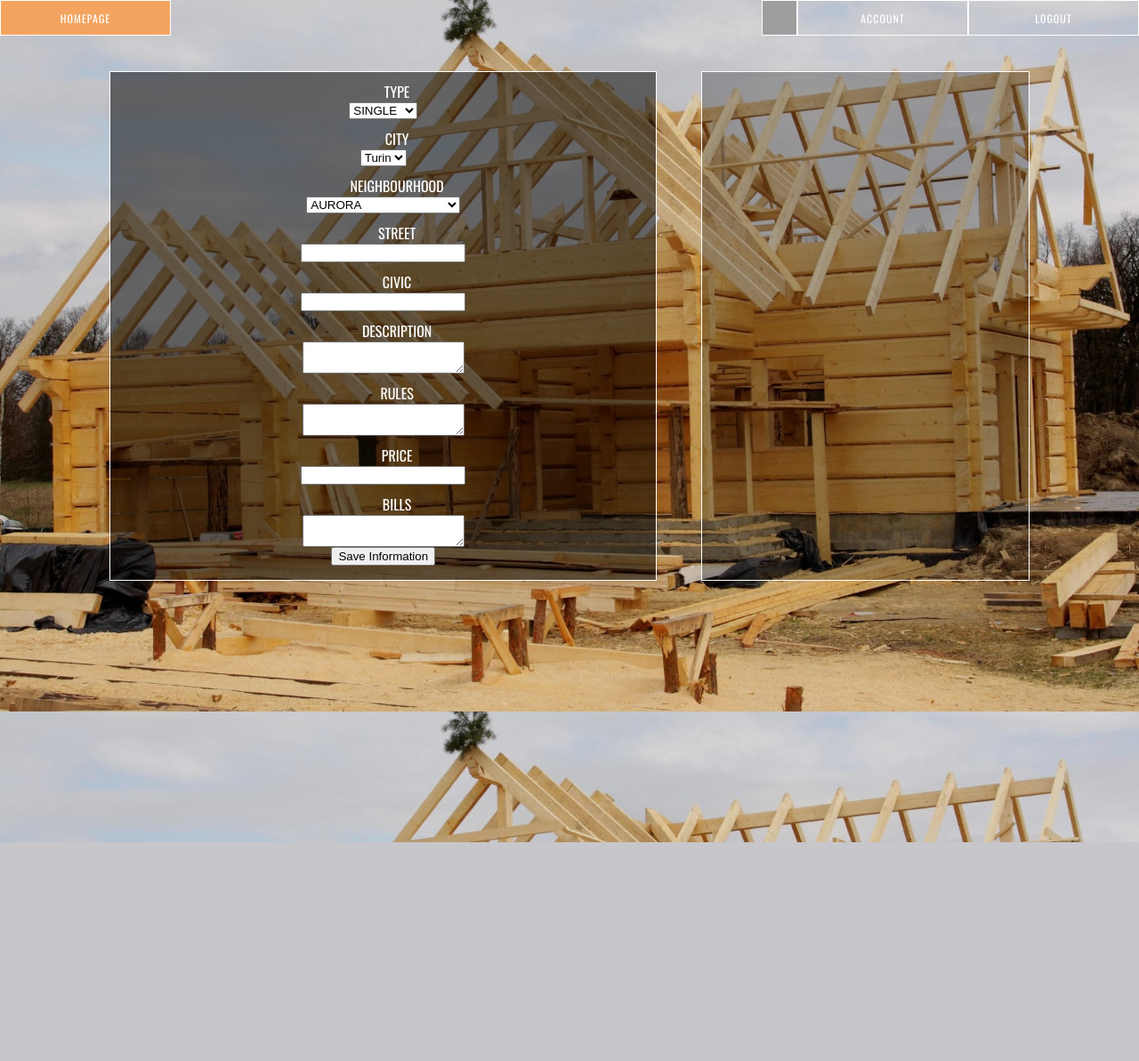
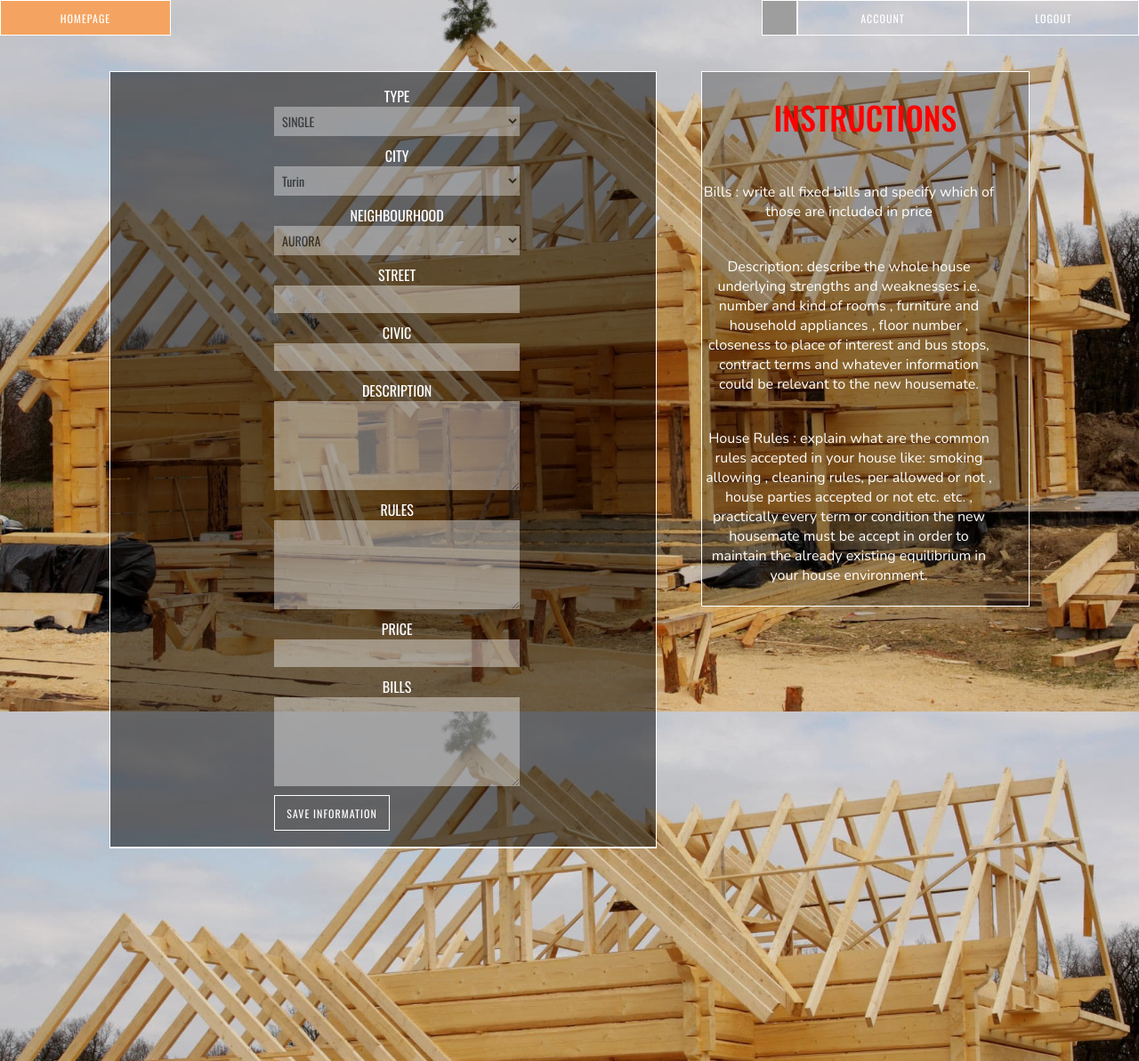
Before and after one commit to matte-trip/stairs, a Flask app: page /house_creation in a window 1280 px wide. Shown: the top 1193 px of the page at 89% size. Before the commit the page ends 947 px from the top, so only its background shows below. Run offline with Flask 2, Linux system fonts and the light colour scheme; a user stored in the database is signed in; some libraries are stand-ins or nearby versions; grey boxes are pictures that could not be loaded.

Commit message:
house creation final

```diff
--- a/templates/house_creation.html
+++ b/templates/house_creation.html
@@ -43,8 +43,10 @@
             font-family: 'Nunito', sans-serif;
             color: white;
             font-size: 16px;
-            font-weight: 400;
+            width: 90%;
         }
+
+
 
         label {
             font-family: "Oswald", sans-serif;
@@ -136,30 +138,27 @@
         }
 
 
-        .listing .listing--header {
+        .listing  {
             min-height: 150px;
             width: 100%;
             overflow: hidden;
-            max-height: 500px;
+
         }
 
         .listing .listing--header img {
             max-width: 100%;
         }
 
-        .slideshow_image {
-            width: 100%;
-            height: 500px;
-        }
 
-        .listing .listing--title {
+
+        .listing  {
             font-size: .9em;
             padding: 5px 0 2.5px;
             margin: 0;
             position: relative;
         }
 
-        .listing .listing--title:after {
+        .listing {
             position: relative;
             display: block;
             border-bottom: 1px solid white;
@@ -168,21 +167,14 @@
             padding: 2.5px 0;
         }
 
-        .listing .listing--sub {
+        .listing {
             font-size: .8em;
             padding: 5px 0;
         }
 
 
+
         .listing--amens {
-            display: flex;
-            flex-wrap: wrap;
-            background: linear-gradient(to left, #eea849, #f46b45);
-            opacity: 0.8;
-            padding: 10px;
-        }
-
-        .listing--amens .amen {
             margin: 5px;
             font-family: 'Nunito', sans-serif;
             color: white;
@@ -190,91 +182,79 @@
             font-weight: 400;
         }
 
-        /* Slideshow container */
-        .slideshow-container {
-            max-width: 1000px;
-            position: relative;
-            margin: auto;
-        }
-
-        /* Hide the images by default */
-        .mySlides {
-            display: none;
-        }
-
-        /* Next & previous buttons */
-        .prev, .next {
-            cursor: pointer;
-            position: absolute;
-            top: 50%;
-            right: 95%;
-            width: auto;
-            margin-top: -22px;
-            padding: 16px;
-            color: white;
-            font-weight: bold;
-            font-size: 18px;
-            transition: 0.25s ease;
-        }
-
-        /* Position the "next button" to the right */
-        .next {
-            right: 0;
-            border-radius: 3px 0 0 3px;
-        }
-
-        /* On hover, add a black background color with a little bit see-through */
-        .prev:hover, .next:hover {
-            background-color: rgba(0, 0, 0, 0.8);
-        }
 
 
         .social-box {
             grid-row-start: 1;
             grid-row-end: 3;
             grid-column-start: 4;
-
             border: 1px solid white;
             background-color: rgba(0, 0, 0, .25);
-
             flex-direction: column;
             display: grid;
+            text-align: center;
+            height: 600px;
 
         }
 
-        .house-rules {
-            display: flex;
-            position: relative;
-            height: 160px;
-
-            left: 5%;
-            width: 90%;
-            top: 10px;
 
 
+
+
+        #save_information {
+            display: block;
+            height: 40px;
+            margin-left: 30%;
+            padding: 5px;
+            border: 1px solid white;
+            border-radius: 0;
+            background: transparent;
+             position: relative;
+            margin-top: 10px;
+            font-size: 12px;
+            text-align: center;
+            text-transform: uppercase;
+            font-family: 'Oswald', sans-serif;
+            cursor: pointer;
+            width: 130px;
             color: white;
+            letter-spacing: 1px;
+            transition: all 0.25s;
+            opacity: 1;
+
+        }
+        #save_information:hover {
+             background-color: sandybrown;
         }
 
-        .profile-card {
-            position: relative;
-            display: flex;
-            top: 10px;
-            left: 5%;
-            width: 90%;
-            height: 154px;
-            border: 3px solid #111111;
-            background: #f46b45;
-            background: -webkit-linear-gradient(to right, #eea849, #f46b45);
-            background: linear-gradient(to right, #eea849, #f46b45);
-            opacity: 0.9;
-            text-align: center;
+        #street , #civic , #price , #type , #city , #neighbourhood {
+            display: block;
+            width: 45%;
+            margin-left: 30%;
+            padding: 5px;
+            border: 0;
+            border-radius: 0;
+            font-family: "Oswald", sans-serif;
+            font-size: 14px;
+            opacity: 0.4;
+            transition: all 0.1s;
+        }
+        #description , #rules , #bills{
+            display: block;
+            width: 45%;
+            height: 100px;
+            margin-left: 30%;
+            padding: 5px;
+            border: 0;
+            border-radius: 0;
+            font-family: "Oswald", sans-serif;
+            font-size: 14px;
+            opacity: 0.4;
+            transition: all 0.1s;
 
         }
-
-        .user-information {
-            display: block;
-            position: relative;
-            right: -100px;
+        #street:hover , #civic:hover , #price:hover , #type:hover , #city:hover , #neighbourhood:hover, #description:hover , #rules:hover , #bills:hover {
+            opacity: .9;
         }
 
     </style>
@@ -313,7 +293,16 @@
     </div>
 
     <div class="social-box">
-
+        <h1 style="color: red;">INSTRUCTIONS</h1>
+        <p>Bills : write all fixed bills and specify which of those are included in price</p>
+        <p>Description: describe the whole house underlying strengths and weaknesses
+        i.e. number and kind of rooms , furniture and household appliances ,
+        floor number , closeness to place of interest and bus stops,
+        contract terms and whatever information could be relevant to the new housemate.</p>
+        <p>House Rules : explain what are the common rules accepted in your house like:
+        smoking allowing , cleaning rules, per allowed or not , house parties accepted or not etc. etc. ,
+        practically every term or condition the new housemate must be accept in order to
+        maintain the already existing equilibrium in your house environment.</p>
 
     </div>
 
```
